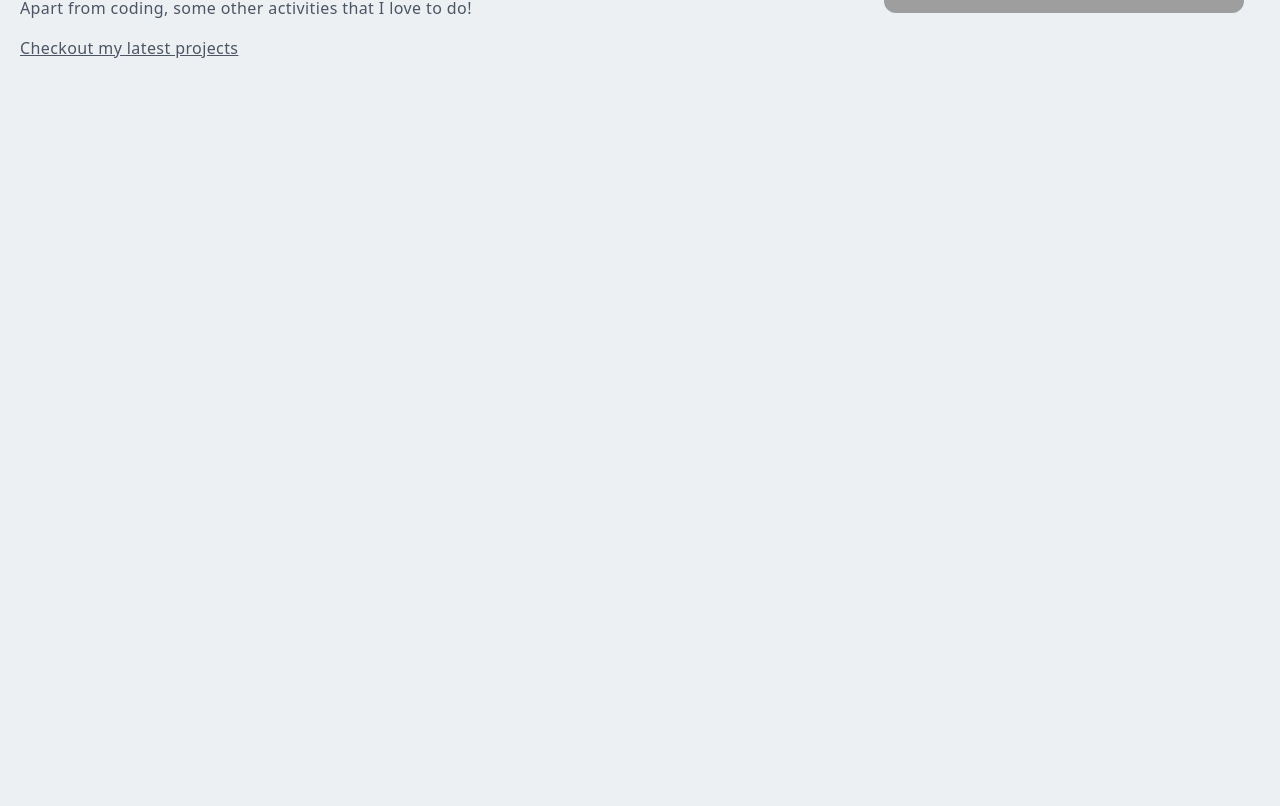
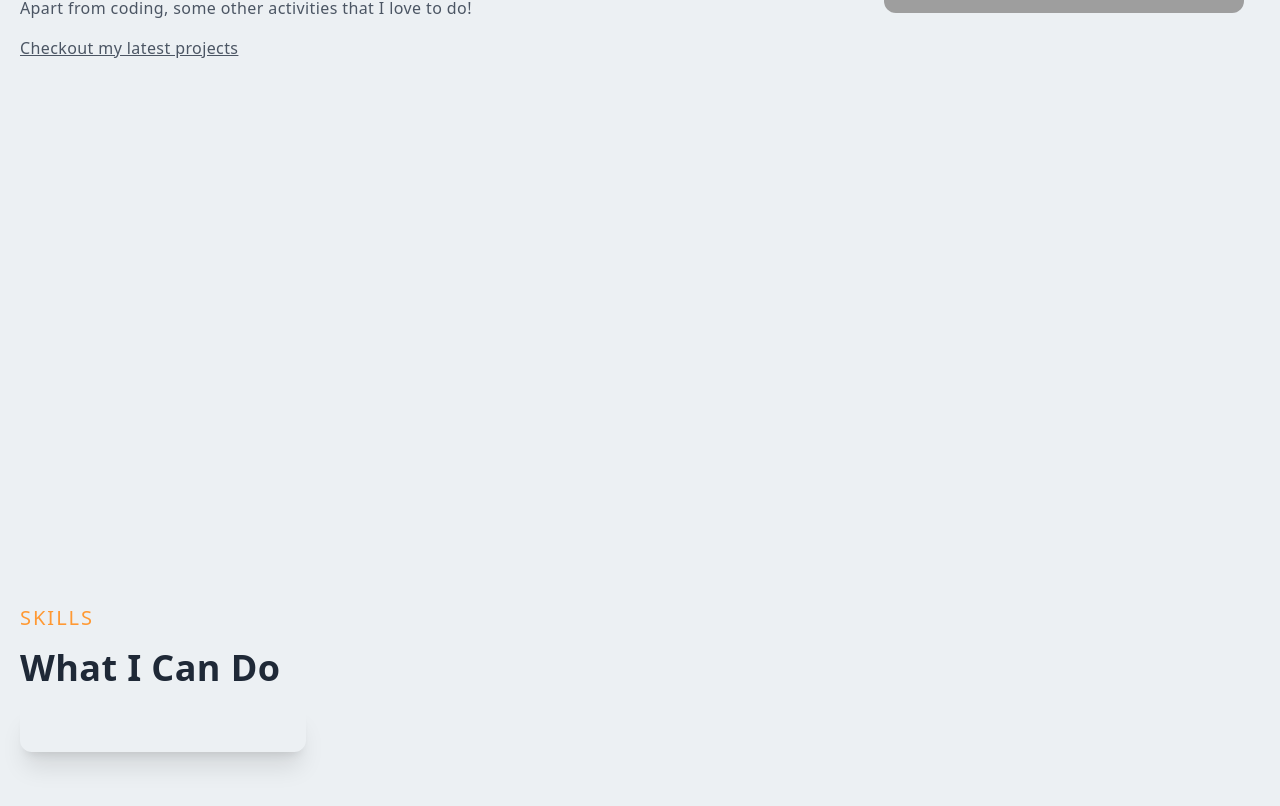
Before and after one commit to Pete-Sekesan/nextjs-portfolio-2023, a Next.js app: page / in a window 1280 px wide. Shown: the part 1322-2128 px from the top of the page. Before the commit the page ends 1600 px from the top, so only its background shows below. Built offline with nearby package versions, Linux system fonts and the light colour scheme; grey boxes are pictures that could not be loaded.

Commit message:
start of skills component

```diff
--- /dev/null
+++ b/components/Skills.jsx
@@ -0,0 +1,26 @@
+import React from 'react'
+import {DiJavascript1} from 'react-icons/di'
+
+
+function Skills() {
+  return (
+      <div className='w-full lg:h-screen p-2'>
+          <div className='max-w-[1240px] mx-auto flex flex-col justify-center h-full'>
+              <p className='text-xl tracking-widest uppercase text-[#ff9933] '>Skills</p>
+              <h2 className='py-4'>What I Can Do</h2>
+              <div className='grid md:grid-cols-2 lg:grid-cols-4 gap-8'>
+                  <div className='p-6 shadow-xl rounded-xl hover:scale-105 ease-in duration-300'>
+                      <div className='grid grid-cols-2 gap-4 justify-center items-center'>
+                          <div className='mx-auto'>
+
+                          </div>
+
+                      </div>
+                  </div>
+              </div>
+          </div>
+    </div>
+  )
+}
+
+export default Skills
--- a/pages/index.js
+++ b/pages/index.js
@@ -1,5 +1,6 @@
 import Main from '@/components/Main';
 import Navbar from '@/components/Navbar';
+import Skills from '@/components/Skills';
 import Head from 'next/head';
 import Image from 'next/image';
 import About from '@/components/About';
@@ -16,6 +17,7 @@
       <Navbar />
       <Main />
       <About />
+      <Skills />
     </>
   );
 }
```
